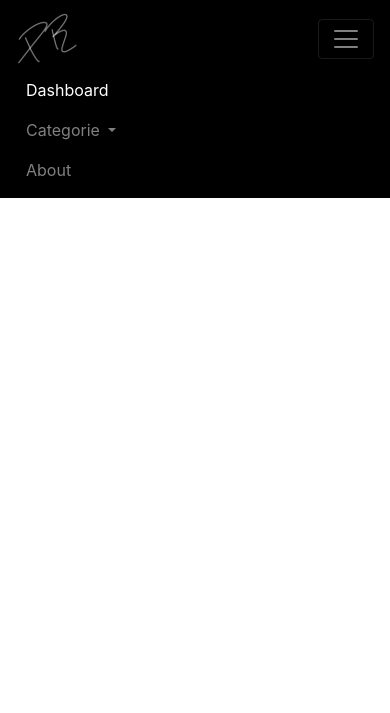
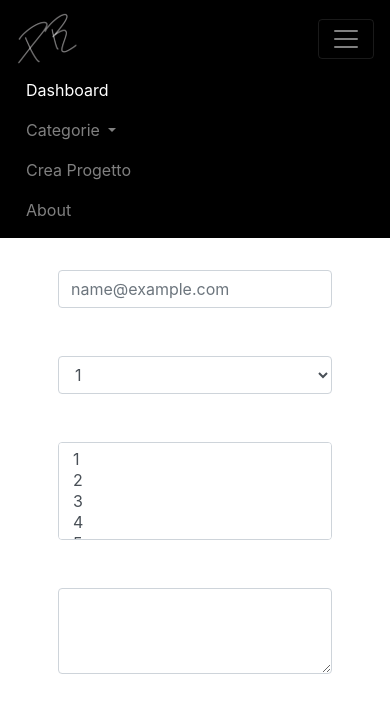
Before and after one commit to IlRabbino/MyProjectManager, a PHP site: page /Project/create.php in a window 390 px wide, after a click that opens the changed part. Shown: the top 713 px of the page. Run offline with PHP 8.4, Linux system fonts and the light colour scheme; tables that the repository leaves empty or names only in its code hold one stand-in row (values such as "Sample post").

Commit message:
18-04-2021

```diff
--- a/Project/create.php
+++ b/Project/create.php
@@ -8,14 +8,14 @@
 
         <!-- Bootstrap CSS -->
         <link rel="stylesheet" href="https://stackpath.bootstrapcdn.com/bootstrap/4.3.1/css/bootstrap.min.css" integrity="sha384-ggOyR0iXCbMQv3Xipma34MD+dH/1fQ784/j6cY/iJTQUOhcWr7x9JvoRxT2MZw1T" crossorigin="anonymous">
-        <link rel="stylesheet" href="./css/style.css">
+        <link rel="stylesheet" href="../css/style.css">
     </head>
     <body class="bg-body text-white">
 
     <!----------------------Project navbar section----------------------------->
 
         <nav class="navbar navbar-expand-lg navbar-dark bg-black">
-            <a class="navbar-brand" href="#"><img src="./img/logo.png" alt="logo"></a>
+            <a class="navbar-brand" href="#"><img src="../img/logo.png" alt="logo"></a>
             <button class="navbar-toggler" type="button" data-toggle="collapse" data-target="#navbarNav" aria-controls="navbarNav" aria-expanded="false" aria-label="Toggle navigation">
                 <span class="navbar-toggler-icon"></span>
             </button>
@@ -39,6 +39,9 @@
                             <?php endwhile;?>
                         </div>
                     </li>
+                    <li class="nav-item add-menu">
+                        <a class="nav-link" href="./Project/create.php">Crea Progetto</a>
+                    </li>
                     <li class="nav-item">
                         <a class="nav-link" href="#">About</a>
                     </li>
@@ -50,7 +53,36 @@
 
         <div class="container">
             <div class="row justify-content-center">
-
+                <form>
+                    <div class="form-group">
+                        <label for="exampleFormControlInput1">Email address</label>
+                        <input type="email" class="form-control" id="exampleFormControlInput1" placeholder="name@example.com">
+                    </div>
+                    <div class="form-group">
+                        <label for="exampleFormControlSelect1">Example select</label>
+                        <select class="form-control" id="exampleFormControlSelect1">
+                        <option>1</option>
+                        <option>2</option>
+                        <option>3</option>
+                        <option>4</option>
+                        <option>5</option>
+                        </select>
+                    </div>
+                    <div class="form-group">
+                        <label for="exampleFormControlSelect2">Example multiple select</label>
+                        <select multiple class="form-control" id="exampleFormControlSelect2">
+                        <option>1</option>
+                        <option>2</option>
+                        <option>3</option>
+                        <option>4</option>
+                        <option>5</option>
+                        </select>
+                    </div>
+                    <div class="form-group">
+                        <label for="exampleFormControlTextarea1">Example textarea</label>
+                        <textarea class="form-control" id="exampleFormControlTextarea1" rows="3"></textarea>
+                    </div>
+                </form>
             </div>
         </div>
 
--- a/css/style.css
+++ b/css/style.css
@@ -1,7 +1,3 @@
-/*.card{
-    margin: 10px;
-}*/
-
 .bg-active{
     background-color:#1abc9c;
 }
@@ -79,7 +75,6 @@
 .btn-accent:active,
 .btn-accent.active {
     color: #ffffff;
-    background-color: #E91E63;
 }
 
 .btn-raised {
@@ -89,10 +84,26 @@
 }
 
 .btn-action-lg {
-    width: 90px;
-    height: 80px;
-    line-height: 84px;
+    width: 70px;
+    height: 70px;
+    line-height: 80px;
     padding: 0;
-    border-radius: 5px 20px 5px;
+    border-radius: 50%;
     /*border-radius: 32px;*/
 }
+
+.add-menu{
+    display: none;
+}
+
+@media screen and (max-width: 992px) {
+
+    .btn-pr{
+        display: none;
+    }
+
+    .add-menu{
+        display: inline-block;
+    }
+
+}
```
Also changed, not shown: index.php (+10 -4 lines), img/unict.png (added), package-lock.json (added), 1 other file.
